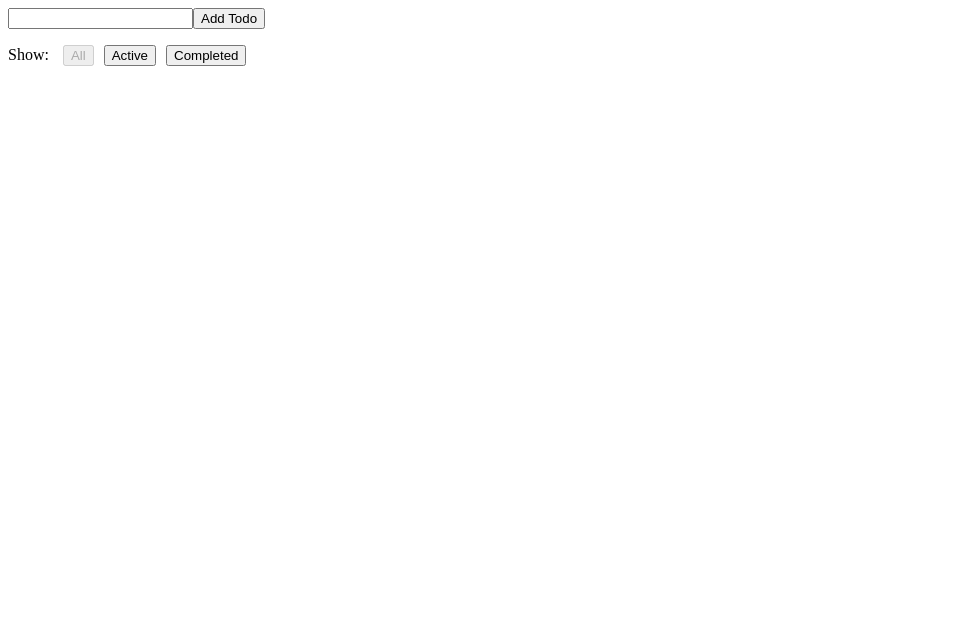
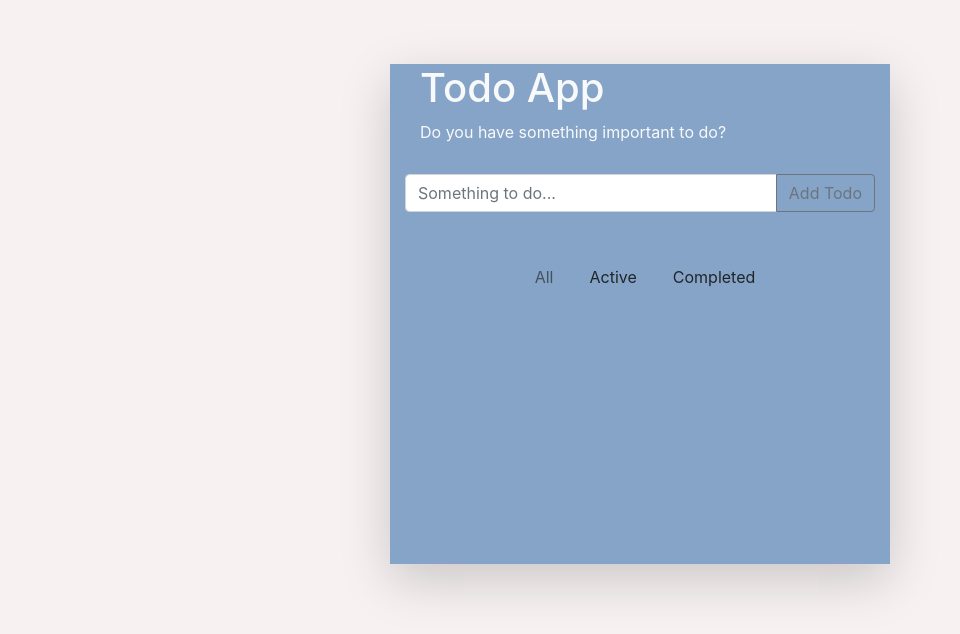
Before and after one commit to mateoguzmana/TodoReact, a React (Create React App) app: page / in a window 1280 px wide. Shown: the top 634 px of the page, without its empty margins (0-960 px from the left). Built offline with nearby package versions, Linux system fonts and the light colour scheme.

Commit message:
Adding styles to the components.

```diff
--- a/package.json
+++ b/package.json
@@ -3,6 +3,7 @@
   "version": "0.1.0",
   "private": true,
   "dependencies": {
+    "bootstrap": "^4.1.1",
     "react": "^16.3.2",
     "react-dom": "^16.3.2",
     "react-redux": "^5.0.7",
--- a/src/components/App.js
+++ b/src/components/App.js
@@ -1,10 +1,12 @@
 import React from "react";
-import Footer from "./Footer";
+import Header from "./Header";
 import AddTodo from "../containers/AddTodo";
 import VisibleTodoList from "../containers/VisibleTodoList";
+import Footer from "./Footer";
 
 const App = () => (
-  <div>
+  <div className="main-container container shadow-lg">
+    <Header />
     <AddTodo />
     <VisibleTodoList />
     <Footer />
--- a/src/components/Footer.js
+++ b/src/components/Footer.js
@@ -3,8 +3,7 @@ import FilterLink from "../containers/FilterLink";
 import { VisibilityFilters } from "../actions";
 
 const Footer = () => (
-  <div>
-    <span>Show: </span>
+  <div className="d-flex justify-content-center footer">
     <FilterLink filter={VisibilityFilters.SHOW_ALL}>All</FilterLink>
     <FilterLink filter={VisibilityFilters.SHOW_ACTIVE}>Active</FilterLink>
     <FilterLink filter={VisibilityFilters.SHOW_COMPLETED}>Completed</FilterLink>
--- /dev/null
+++ b/src/components/Header.js
@@ -0,0 +1,12 @@
+import React from "react";
+
+const Header = () => (
+  <div class="container">
+    <div class="text-light">
+      <h1>Todo App</h1>
+    </div>
+    <p className="text-light">Do you have something important to do?</p>
+  </div>
+);
+
+export default Header;
--- a/src/components/Link.js
+++ b/src/components/Link.js
@@ -2,7 +2,7 @@ import React from "react";
 import PropTypes from "prop-types";
 
 const Link = ({ active, children, onClick }) => (
-  <button onClick={onClick} disabled={active} style={style}>
+  <button className="btn" onClick={onClick} disabled={active} style={style}>
     {children}
   </button>
 );
--- a/src/components/Todo.js
+++ b/src/components/Todo.js
@@ -3,6 +3,7 @@ import PropTypes from "prop-types";
 
 const Todo = ({ onClick, completed, text }) => (
   <li
+    className="list-group-item d-flex"
     onClick={onClick}
     style={{ textDecoration: completed ? "line-through" : "none" }}
   >
--- a/src/components/TodoList.js
+++ b/src/components/TodoList.js
@@ -8,7 +8,7 @@ const TodoList = ({ todos, toggleTodo }) => {
   };
 
   return (
-    <ul>
+    <ul className="list-group">
       {todos.map(todo => <Todo key={todo.id} {...todo} onClick={() => _onClick(todo)} />)}
     </ul>
   );
--- a/src/containers/AddTodo.js
+++ b/src/containers/AddTodo.js
@@ -15,10 +15,22 @@ const AddTodo = ({ dispatch }) => {
   };
 
   return (
-    <div>
+    <div className="justify-content-center add-todo">
       <form onSubmit={_onSubmit}>
-        <input ref={node => (addTodoInput = node)} />
-        <button type="submit">Add Todo</button>
+        <div className="input-group mb-3">
+          <input
+            ref={node => (addTodoInput = node)}
+            className="form-control"
+            placeholder="Something to do..."
+            aria-label="Something to do..."
+            aria-describedby="basic-addon2"
+          />
+          <div className="input-group-append">
+            <button className="btn btn-outline-secondary" type="submit">
+              Add Todo
+            </button>
+          </div>
+        </div>
       </form>
     </div>
   );
--- a/src/index.js
+++ b/src/index.js
@@ -4,6 +4,8 @@ import { Provider } from "react-redux";
 import { createStore } from "redux";
 import rootReducer from "./reducers";
 import App from "./components/App";
+import 'bootstrap/dist/css/bootstrap.min.css';
+import "./styles/index.css";
 
 const store = createStore(rootReducer);
 
--- /dev/null
+++ b/src/styles/index.css
@@ -0,0 +1,22 @@
+html,
+body {
+  height: 100%;
+  margin: 0px;
+  padding: 0px;
+  background: #f7f1f1;
+}
+.main-container {
+  margin-top: 5%;
+  min-height: 500px;
+  max-width: 500px;
+  height: 100%;
+  width: 40%;
+  background-color: rgb(133, 164, 199);
+}
+.add-todo {
+  margin-top: 30px;
+}
+.footer {
+  margin-top: 30px;
+  margin-bottom: 15px;
+}
```
Also changed, not shown: 1 other file (tests, documents, lock files or other folders).
